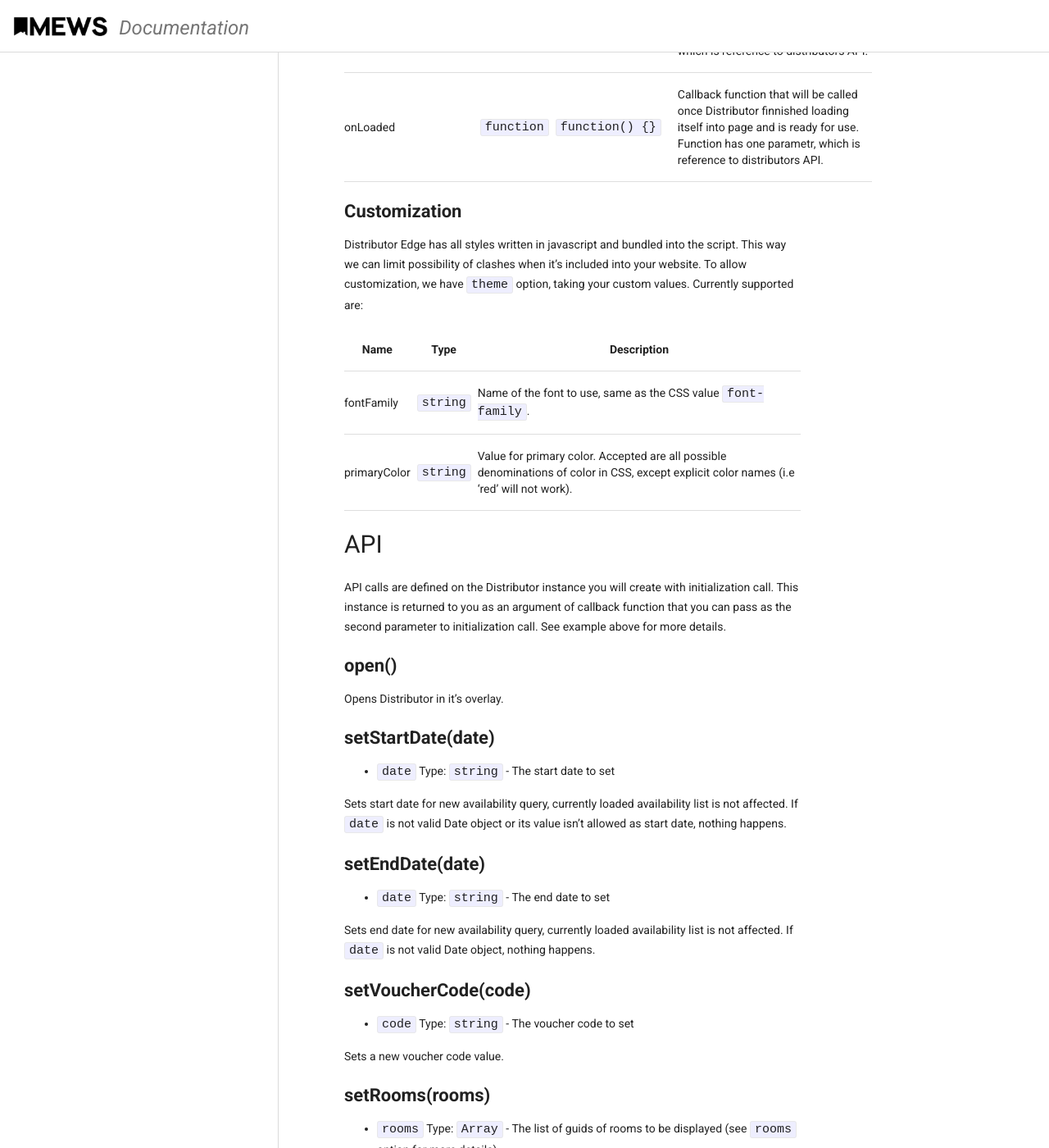
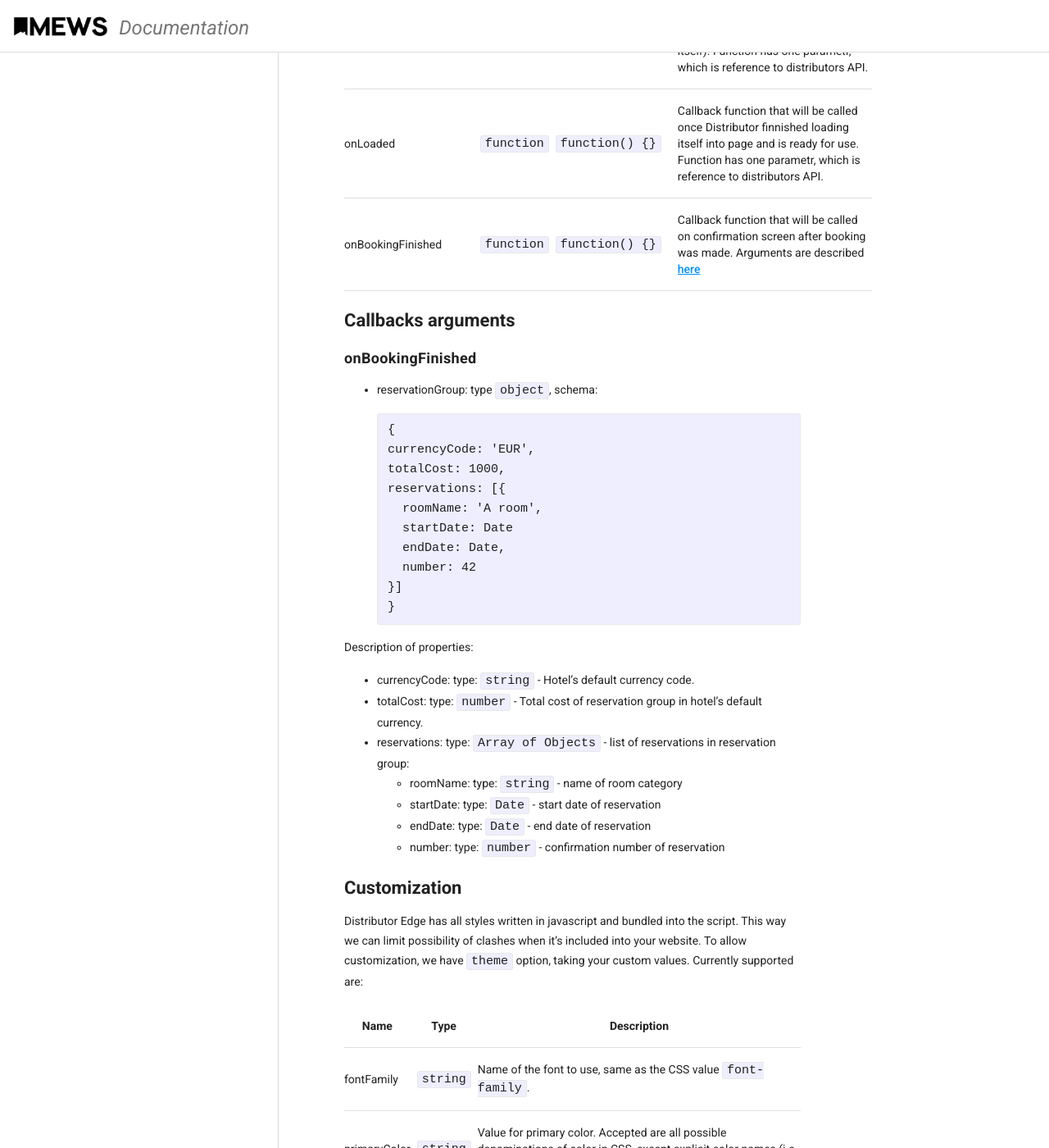
Before and after one commit to nikija/public, a Jekyll site: the page built from content/developers/distributor/widget.md, in a window 1280 px wide and 1400 px high, scrolled down 5670 px. Shown: the whole window at 82% size. Built offline with Jekyll 4.4.1, drawn with Linux system fonts in a browser that asks for light colours; some of the changed text lies outside the part shown.

Commit message:
Update widget.md

````diff
--- a/content/developers/distributor/widget.md
+++ b/content/developers/distributor/widget.md
@@ -89,9 +89,10 @@ Mews.Distributor({
     hashEvents: false,
     ecommerceTrackerName: null,
     gaTrackerName: null,
-    onOpened: function(distributor){ },
-    onClosed: function(distributor){ },
-    onLoaded: function(distributor){ },
+    onOpened: function(distributor) { },
+    onClosed: function(distributor) { },
+    onLoaded: function(distributor) { },
+    onBookingFinished: function(reservationGroup) { },
 
     // theme
     theme: {
@@ -136,6 +137,33 @@ See that you have just one `<script>` tag containing `Mews.distributorEmbed` cal
 | onOpened | `function` | `function() {}` | Callback function that will be called every time Distributor's window is opened (regardless if by API call, or by clicking `openElements`). Function has one parametr, which is reference to distributors API.
 | onClosed | `function` | `function() {}` | Callback function that will be called every time Distributor's window is closed (regardless if by API call, or by clicking close button in Distributor itself). Function has one parametr, which is reference to distributors API.
 | onLoaded | `function` | `function() {}` | Callback function that will be called once Distributor finnished loading itself into page and is ready for use. Function has one parametr, which is reference to distributors API.
+| onBookingFinished | `function` | `function() {}` | Callback function that will be called on confirmation screen after booking was made. Arguments are described [here](#onBookingFinished)
+
+#### Callbacks arguments
+
+##### onBookingFinished
+- reservationGroup: type `object`, schema:
+```
+{
+  currencyCode: 'EUR',
+  totalCost: 1000,
+  reservations: [{
+    roomName: 'A room',
+    startDate: Date
+    endDate: Date,
+    number: 42
+  }]
+}
+```
+
+Description of properties:
+- currencyCode: type: `string` - Hotel's default currency code.
+- totalCost: type: `number` - Total cost of reservation group in hotel's default currency.
+- reservations: type: `Array of Objects` - list of reservations in reservation group:
+  - roomName: type: `string` - name of room category
+  - startDate: type: `Date` - start date of reservation
+  - endDate: type: `Date` - end date of reservation
+  - number: type: `number` - confirmation number of reservation
 
 #### Customization
 
````
